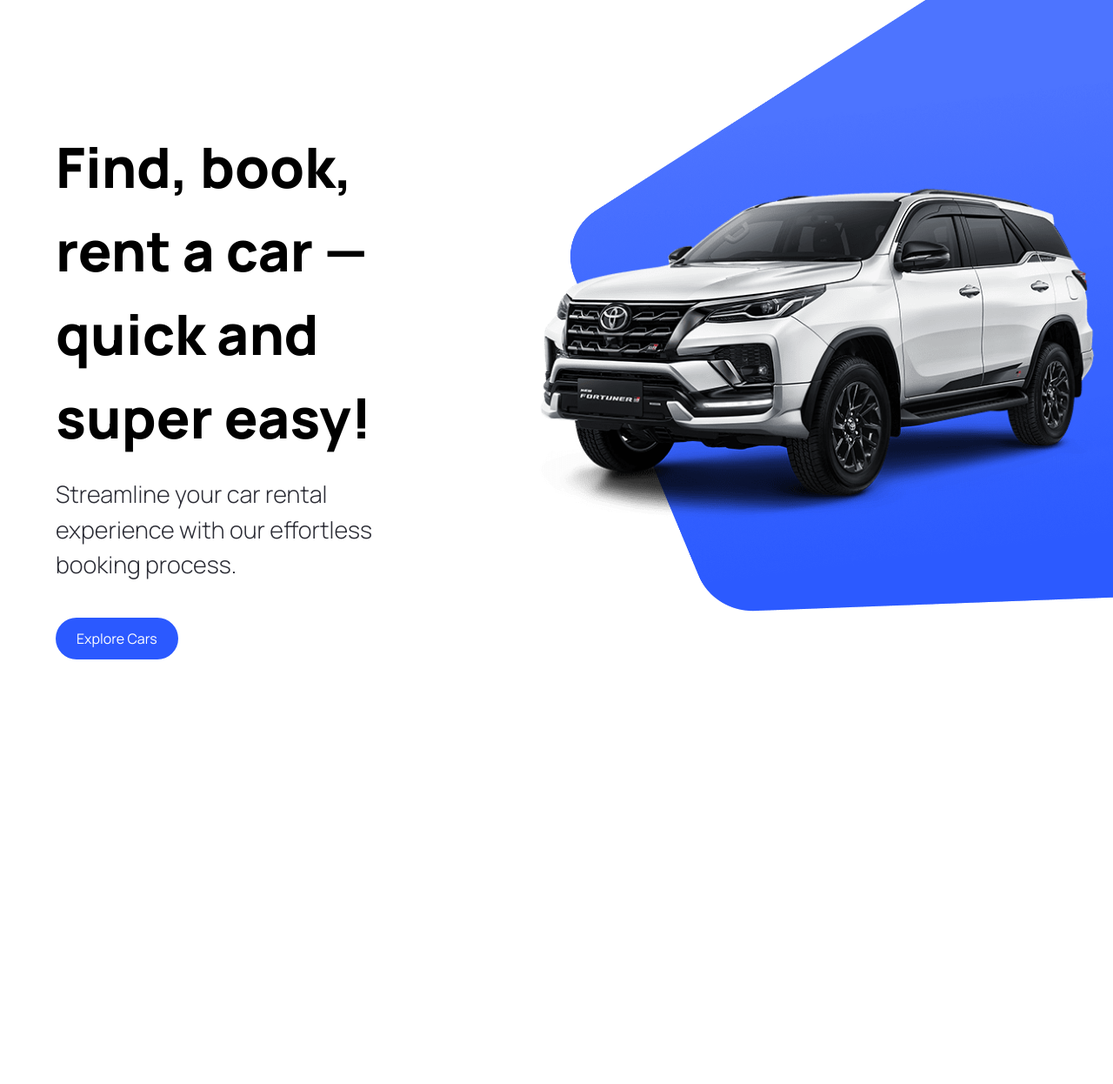
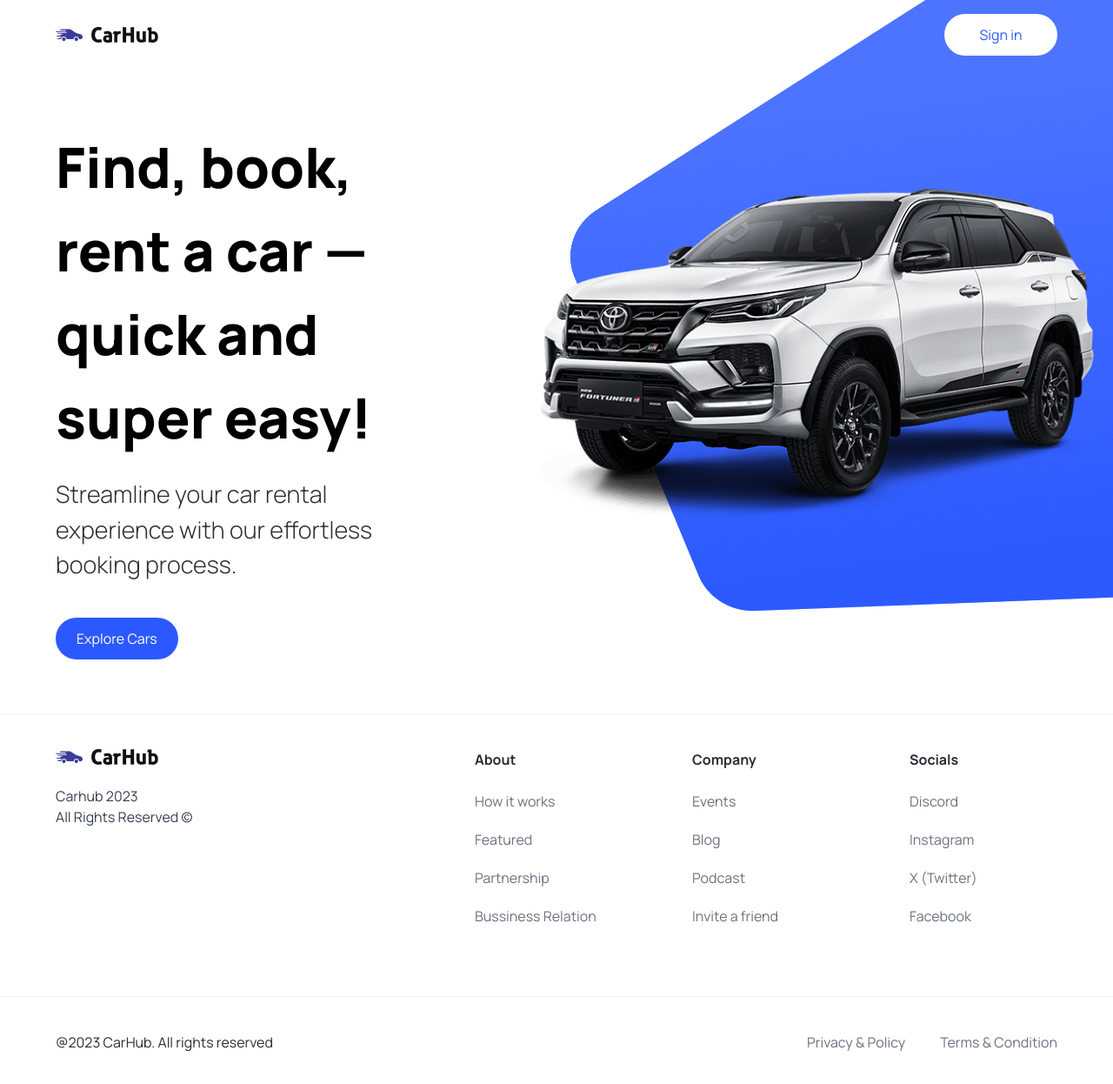
Before and after one commit to pinkjagnie/cars-showcase, a Next.js app: page / in a window 1280 px wide. Shown: the top 1246 px of the page at 87% size. Before the commit the page ends 800 px from the top, so only its background shows below. Built offline with nearby package versions, Linux system fonts and the light colour scheme.

Commit message:
Added Navbar & Footer

```diff
--- a/app/layout.tsx
+++ b/app/layout.tsx
@@ -1,22 +1,26 @@
-import type { Metadata } from 'next'
-import { Inter } from 'next/font/google'
-import './globals.css'
+import type { Metadata } from "next";
+import "./globals.css";
 
-const inter = Inter({ subsets: ['latin'] })
+import Navbar from "@/components/layout/Navbar";
+import Footer from "@/components/layout/Footer";
 
 export const metadata: Metadata = {
-  title: 'Create Next App',
-  description: 'Generated by create next app',
-}
+  title: "Car Hub",
+  description: "Discover world's best car showcase application",
+};
 
 export default function RootLayout({
   children,
 }: {
-  children: React.ReactNode
+  children: React.ReactNode;
 }) {
   return (
     <html lang="en">
-      <body className={inter.className}>{children}</body>
+      <body className="relative">
+        <Navbar />
+        {children}
+        <Footer />
+      </body>
     </html>
-  )
+  );
 }
--- a/components/CustomButton.tsx
+++ b/components/CustomButton.tsx
@@ -4,13 +4,14 @@
 
 const CustomButton = ({
   title,
+  btnType,
   containerStyles,
   handleClick,
 }: CustomButtonProps) => {
   return (
     <button
       disabled={false}
-      type={"button"}
+      type={btnType || "button"}
       className={`custom-btn ${containerStyles}`}
       onClick={handleClick}
     >
--- /dev/null
+++ b/components/layout/Footer.tsx
@@ -0,0 +1,58 @@
+import Image from "next/image";
+import Link from "next/link";
+
+import { footerLinks } from "@/constans";
+
+const Footer = () => (
+  <footer className="flex flex-col text-black-100  mt-5 border-t border-gray-100">
+    <div className="flex max-md:flex-col flex-wrap justify-between gap-5 sm:px-16 px-6 py-10">
+      <div className="flex flex-col justify-start items-start gap-6">
+        <Image
+          src="/logo.svg"
+          alt="logo"
+          width={118}
+          height={18}
+          className="object-contain"
+        />
+        <p className="text-base text-gray-700">
+          Carhub {new Date().getFullYear()} <br />
+          All Rights Reserved &copy;
+        </p>
+      </div>
+
+      <div className="footer__links">
+        {footerLinks.map((item) => (
+          <div key={item.title} className="footer__link">
+            <h3 className="font-bold">{item.title}</h3>
+            <div className="flex flex-col gap-5">
+              {item.links.map((link) => (
+                <Link
+                  key={link.title}
+                  href={link.url}
+                  className="text-gray-500"
+                >
+                  {link.title}
+                </Link>
+              ))}
+            </div>
+          </div>
+        ))}
+      </div>
+    </div>
+
+    <div className="flex justify-between items-center flex-wrap mt-10 border-t border-gray-100 sm:px-16 px-6 py-10">
+      <p>@{new Date().getFullYear()} CarHub. All rights reserved</p>
+
+      <div className="footer__copyrights-link">
+        <Link href="/" className="text-gray-500">
+          Privacy & Policy
+        </Link>
+        <Link href="/" className="text-gray-500">
+          Terms & Condition
+        </Link>
+      </div>
+    </div>
+  </footer>
+);
+
+export default Footer;
--- /dev/null
+++ b/components/layout/Navbar.tsx
@@ -0,0 +1,28 @@
+import Link from "next/link";
+import Image from "next/image";
+
+import CustomButton from "../CustomButton";
+
+const Navbar = () => (
+  <header className="w-full absolute z-10">
+    <nav className="max-w-[1440px] mx-auto flex justify-between items-center sm:px-16 px-6 py-4 bg-transparent">
+      <Link href="/" className="flex justify-center items-center">
+        <Image
+          src="/logo.svg"
+          alt="logo"
+          width={118}
+          height={18}
+          className="object-contain"
+        />
+      </Link>
+
+      <CustomButton
+        title="Sign in"
+        btnType="button"
+        containerStyles="text-primary-blue rounded-full bg-white min-w-[130px]"
+      />
+    </nav>
+  </header>
+);
+
+export default Navbar;
--- /dev/null
+++ b/constans/index.ts
@@ -0,0 +1,29 @@
+export const footerLinks = [
+  {
+    title: "About",
+    links: [
+      { title: "How it works", url: "/" },
+      { title: "Featured", url: "/" },
+      { title: "Partnership", url: "/" },
+      { title: "Bussiness Relation", url: "/" },
+    ],
+  },
+  {
+    title: "Company",
+    links: [
+      { title: "Events", url: "/" },
+      { title: "Blog", url: "/" },
+      { title: "Podcast", url: "/" },
+      { title: "Invite a friend", url: "/" },
+    ],
+  },
+  {
+    title: "Socials",
+    links: [
+      { title: "Discord", url: "/" },
+      { title: "Instagram", url: "/" },
+      { title: "X (Twitter)", url: "/" },
+      { title: "Facebook", url: "/" },
+    ],
+  },
+];
--- a/types/index.ts
+++ b/types/index.ts
@@ -2,6 +2,7 @@
 
 export interface CustomButtonProps {
   title: string;
+  btnType?: "button" | "submit";
   containerStyles?: string;
   handleClick?: MouseEventHandler<HTMLButtonElement>;
 }
```
